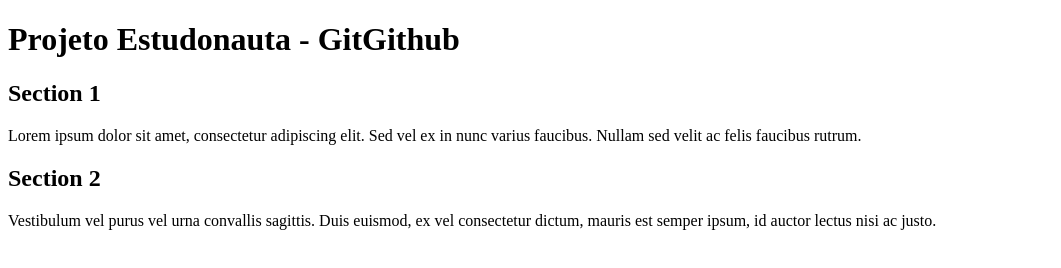
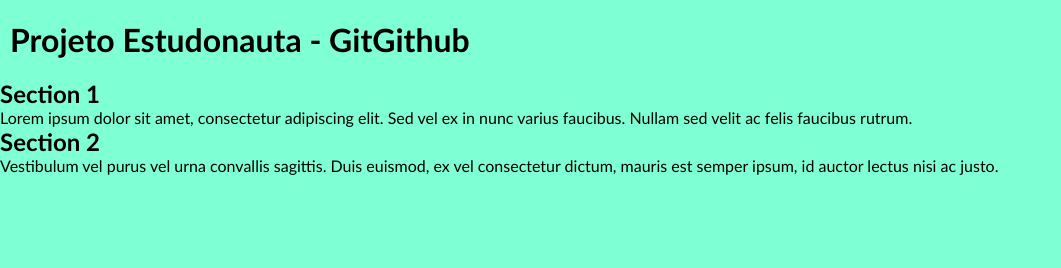
Before and after one commit to Willsonbs/GitGithub-Estudonauta, a plain HTML site: page 01/index.html in a window 1280 px wide. Shown: the whole page, without its empty margins (0-1061 px from the left). Drawn offline with Linux system fonts and the light colour scheme.

Commit message:
iniciei o design

```diff
--- a/01/index.html
+++ b/01/index.html
@@ -3,6 +3,7 @@
 <head>
     <meta charset="UTF-8">
     <meta name="viewport" content="width=device-width, initial-scale=1.0">
+    <link rel="stylesheet" href="./style/style.css">
     <title>Projeto Site GitGithub</title>
 </head>
 <body>
--- /dev/null
+++ b/01/style/style.css
@@ -0,0 +1,17 @@
+@charset "UTF-8";
+
+* {
+    margin: 0;
+    padding: 0;
+    box-sizing: border-box;
+}
+
+body {
+    background-color: aquamarine;
+    font-family: 'Gill Sans', 'Gill Sans MT', Calibri, 'Trebuchet MS', sans-serif;
+}
+
+header {
+    padding: 10px;
+    margin: 10px auto;
+}
```
